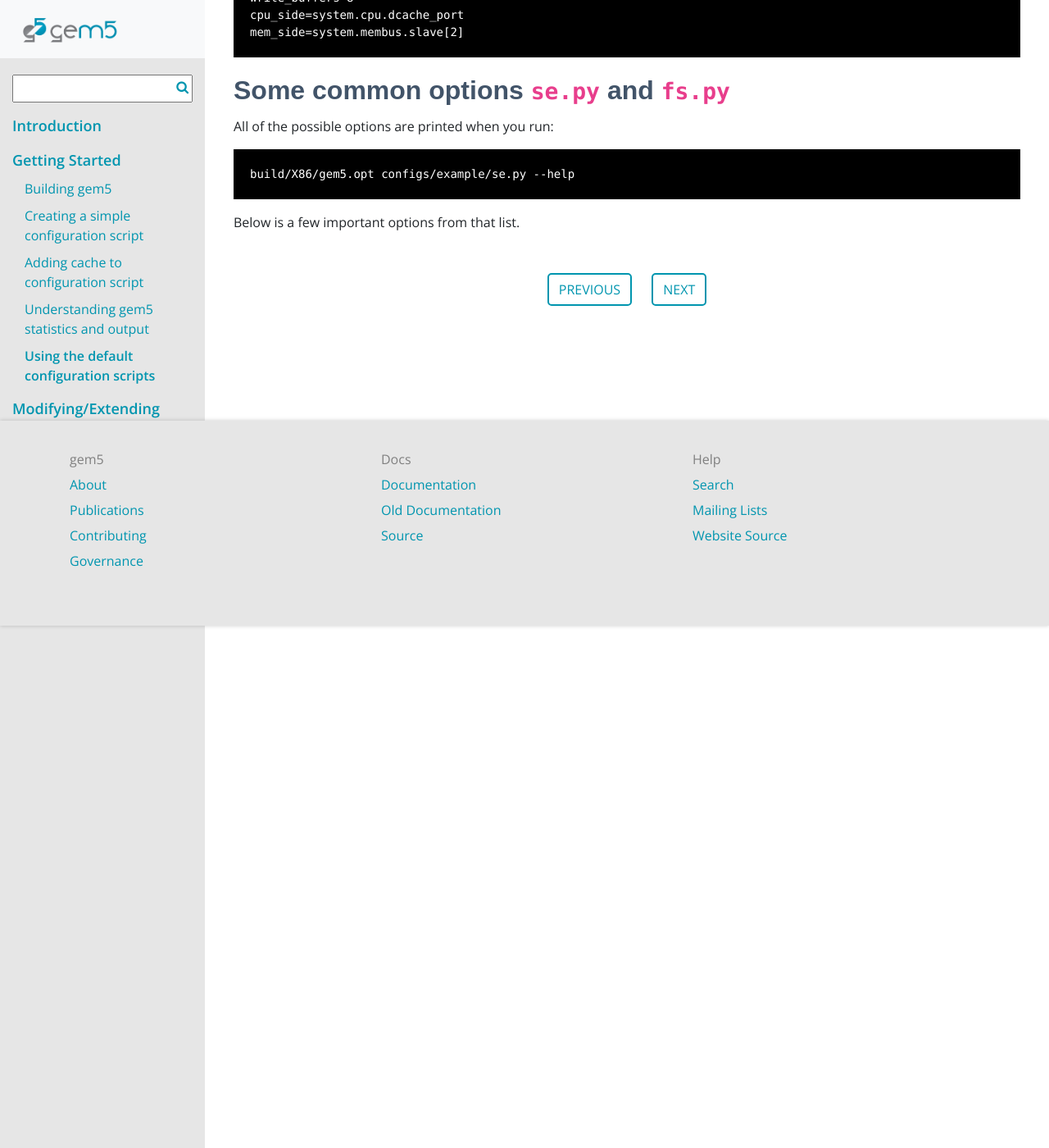
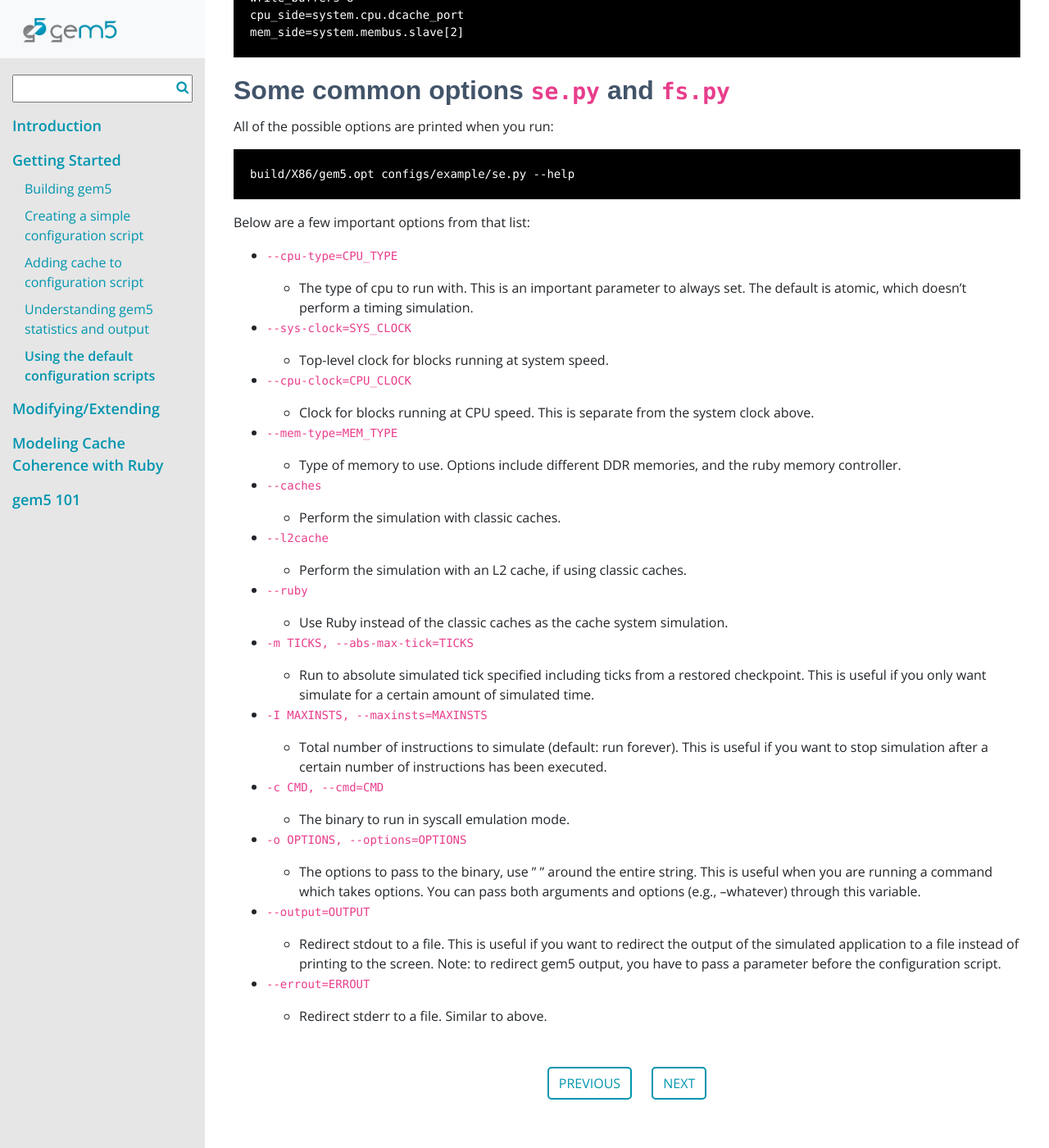
Before and after one commit to gem5/website, a Jekyll site: the page built from _pages/documentation/learning_gem5/part1/example_configs.md, in a window 1280 px wide and 1400 px high, scrolled down 4648 px. Shown: the whole window at 82% size. Built offline with Jekyll 4.4.1, drawn with Linux system fonts in a browser that asks for light colours; nearby versions of some CDN libraries; some web fonts are replaced.

Commit message:
website: Added list of helpful help commands to Learning gem5
The 'Using the default configs' section of
the Learning gem5 tutorial was missing
a list of helpful help commands to use
when a user runs --help.

They are now added in.

Change-Id: Id1fa528b057c8832dfee7d517ef7458aeba1c781
Jira: https://gem5.atlassian.net/browse/GEM5-462
Reviewed-on: https://gem5-review.googlesource.com/c/public/gem5-website/+/28087
Reviewed-by: Jason Lowe-Power <power.jg@gmail.com>
Maintainer: Jason Lowe-Power <power.jg@gmail.com>
Tested-by: Jason Lowe-Power <power.jg@gmail.com>

````diff
--- a/_pages/documentation/learning_gem5/part1/example_configs.md
+++ b/_pages/documentation/learning_gem5/part1/example_configs.md
@@ -260,4 +260,57 @@
 build/X86/gem5.opt configs/example/se.py --help
 ```
 
-Below is a few important options from that list.
+Below are a few important options from that list:
+
+
+* `--cpu-type=CPU_TYPE`
+
+    * The type of cpu to run with. This is an important parameter to always set. The default is atomic, which doesn’t perform a timing simulation.
+
+* `--sys-clock=SYS_CLOCK`
+
+    * Top-level clock for blocks running at system speed.
+
+* `--cpu-clock=CPU_CLOCK`
+
+    * Clock for blocks running at CPU speed. This is separate from the system clock above.
+
+* `--mem-type=MEM_TYPE`
+
+    * Type of memory to use. Options include different DDR memories, and the ruby memory controller.
+
+* `--caches`
+
+    * Perform the simulation with classic caches.
+
+* `--l2cache`
+
+    * Perform the simulation with an L2 cache, if using classic caches.
+
+* `--ruby`
+
+    * Use Ruby instead of the classic caches as the cache system simulation.
+
+* `-m TICKS, --abs-max-tick=TICKS`
+
+    * Run to absolute simulated tick specified including ticks from a restored checkpoint. This is useful if you only want simulate for a certain amount of simulated time.
+
+* `-I MAXINSTS, --maxinsts=MAXINSTS`
+
+    * Total number of instructions to simulate (default: run forever). This is useful if you want to stop simulation after a certain number of instructions has been executed.
+
+* `-c CMD, --cmd=CMD`
+
+    * The binary to run in syscall emulation mode.
+
+* `-o OPTIONS, --options=OPTIONS`
+
+    * The options to pass to the binary, use ” ” around the entire string. This is useful when you are running a command which takes options. You can pass both arguments and options (e.g., –whatever) through this variable.
+
+* `--output=OUTPUT`
+
+    * Redirect stdout to a file. This is useful if you want to redirect the output of the simulated application to a file instead of printing to the screen. Note: to redirect gem5 output, you have to pass a parameter before the configuration script.
+
+* `--errout=ERROUT`
+
+    * Redirect stderr to a file. Similar to above.
````
